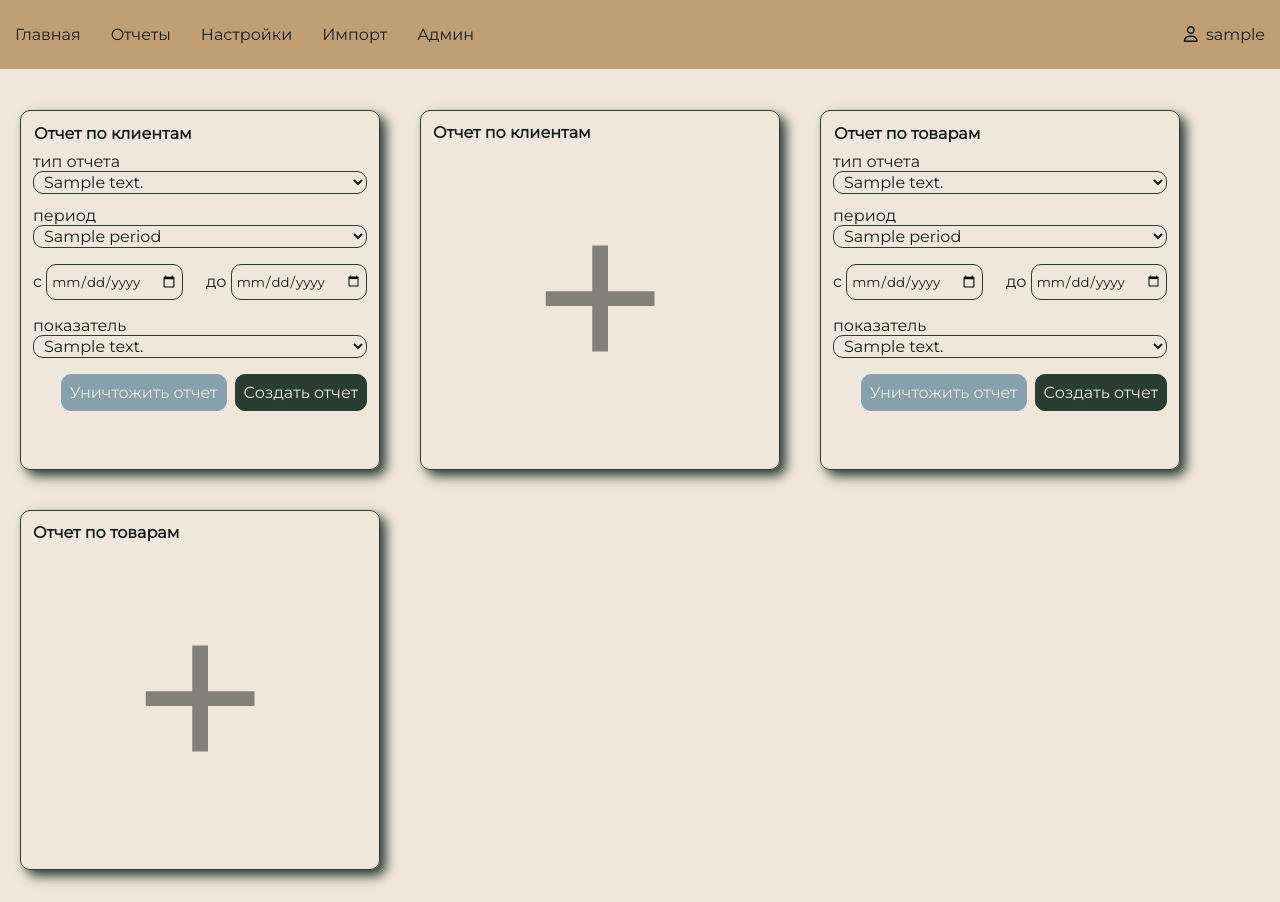
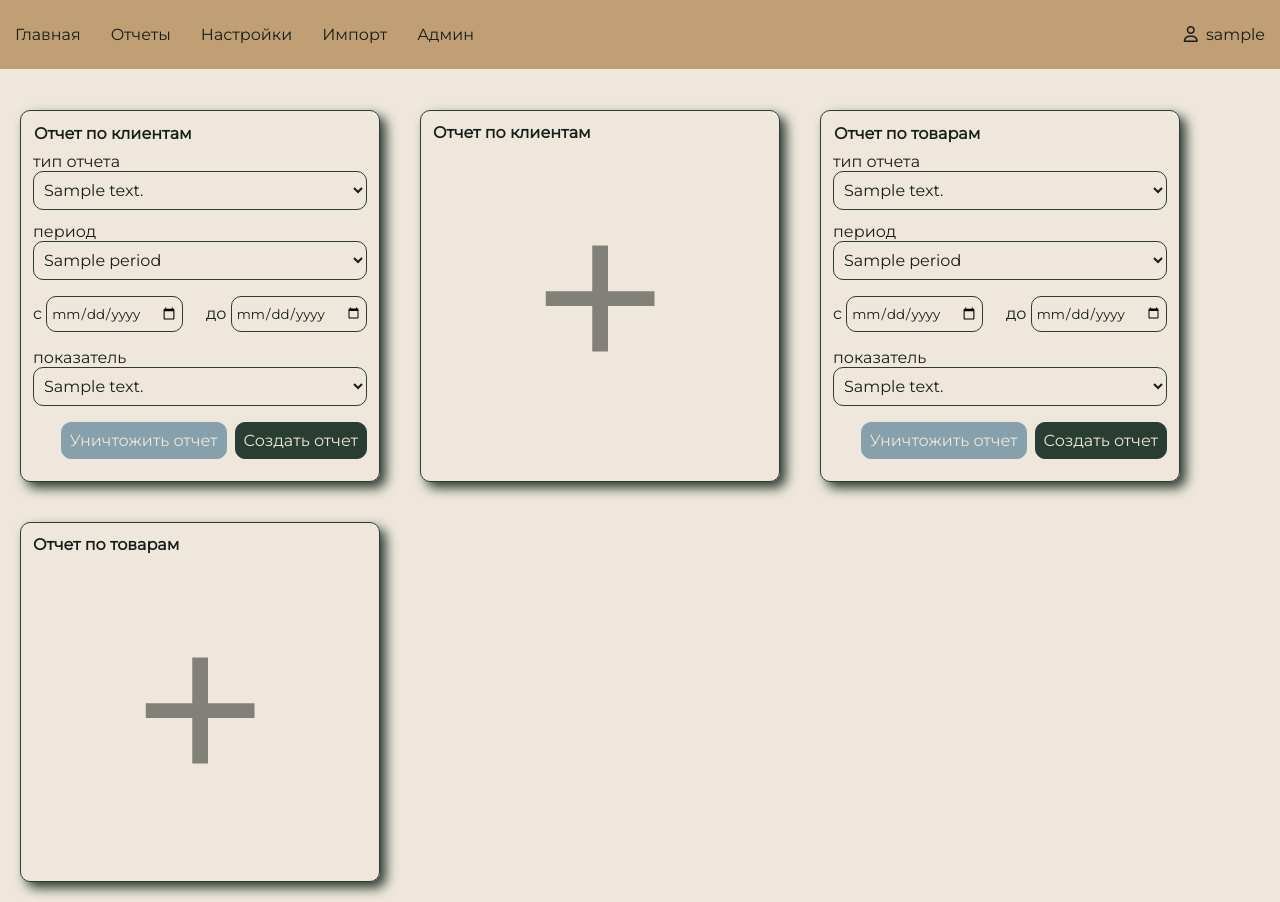
Before and after one commit to tsibul/marketingReport, a Django app: template templates/report.html in a window 1280 px wide. Run offline with Django 4.2, Linux system fonts and the light colour scheme; a user stored in the database is signed in; tables that the repository leaves empty hold one stand-in row (values such as "Sample post"); the template is opened without the code that fills it: most values are stand-ins (such as "Sample title", 1, 10 or a date in 2020); parts of the project's set-up code (start-up, migrations or seed data) failed here and were passed over; some libraries are stand-ins or nearby versions.

Commit message:
changed button-block to BEM fix form-select

```diff
--- a/marketing_report/static/marketing_report/css/scss/_main.scss
+++ b/marketing_report/static/marketing_report/css/scss/_main.scss
@@ -47,7 +47,7 @@
     margin-bottom: 6px;
     @include brd-standard;
     font-size: 16px;
-    padding: 0 6px;
+    padding: 8px 6px;
     background-color: $colorSecondary100;
   }
 
@@ -111,3 +111,9 @@
     min-width: 390px;
   }
 }
+
+.button-block {
+  display: flex;
+  justify-content: flex-end;
+  gap: 8px;
+}
--- a/marketing_report/static/marketing_report/css/scss/_report.scss
+++ b/marketing_report/static/marketing_report/css/scss/_report.scss
@@ -2,6 +2,10 @@
 @import "mixins";
 
 .report {
+  &_button-block {
+    margin: 10px 0;
+  }
+
   &-header {
     display: flex;
     justify-content: space-between;
@@ -37,7 +41,7 @@
     transition: all 0.3s ease-out;
     box-shadow: 6px 6px 12px $colorPrimary800;
 
-    &:hover{
+    &:hover {
       transform: scale(1.02);
     }
 
@@ -83,10 +87,3 @@
   display: flex;
   justify-content: space-between;
 }
-
-.button-block {
-  display: flex;
-  justify-content: flex-end;
-  margin: 10px 0;
-  gap: 8px;
-}
--- a/marketing_report/static/marketing_report/css/style.css
+++ b/marketing_report/static/marketing_report/css/style.css
@@ -78,7 +78,7 @@
   border: 1px solid #293D32;
   border-radius: 10px;
   font-size: 16px;
-  padding: 0 6px;
+  padding: 8px 6px;
   background-color: #EFE7DC;
 }
 .form-input {
@@ -135,6 +135,15 @@
   min-width: 390px;
 }
 
+.button-block {
+  display: flex;
+  justify-content: flex-end;
+  gap: 8px;
+}
+
+.report_button-block {
+  margin: 10px 0;
+}
 .report-header {
   display: flex;
   justify-content: space-between;
@@ -204,13 +213,6 @@
 .date-row {
   display: flex;
   justify-content: space-between;
-}
-
-.button-block {
-  display: flex;
-  justify-content: flex-end;
-  margin: 10px 0;
-  gap: 8px;
 }
 
 .dict {
--- a/marketing_report/static/marketing_report/js/dictionary.js
+++ b/marketing_report/static/marketing_report/js/dictionary.js
@@ -80,7 +80,7 @@ function createButtonBlock() {
     /* create button block for buttons submit & cancel */
     let childNode;
     const buttonBlock = document.createElement('div');
-    buttonBlock.classList.add('dict__btn-block'); // block for buttons submit & cancel
+    buttonBlock.classList.add('dict__button-block', 'button-block'); // block for buttons submit & cancel
     childNode = document.createElement('button'); //button cancel
     childNode.innerHTML = '<i class="fa fa-solid fa-xmark" ></i>';
     childNode.classList.add('btn', 'btn-close', 'dict__btn');
--- a/templates/dictionary.html
+++ b/templates/dictionary.html
@@ -10,7 +10,7 @@
                         <div class="report-heading">Цвета</div>
                         <div class="dict-block__search">
                             <i class="fa fa-solid fa-magnifying-glass"></i>
-                            <input type="search" class="form-input search-block__form-input"
+                            <input type="search" class="form-input dict-block__form-input"
                                    placeholder="искать...">
                             <button class="btn btn-save" type="button">поиск</button>
                         </div>
--- a/templates/report.html
+++ b/templates/report.html
@@ -33,7 +33,7 @@
                             {% endfor %}
                         </select>
                     </div>
-                    <div class="button-block">
+                    <div class="button-block report_button-block">
                         <button type="button" class="btn btn-close" onclick="reportRemove(this)">Уничтожить отчет
                         </button>
                         <button type="button" class="btn btn-save" onclick="buildReport(this)">Создать отчет</button>
@@ -71,7 +71,7 @@
                             {% endfor %}
                         </select>
                     </div>
-                    <div class="button-block">
+                    <div class="button-block report_button-block">
                         <button type="button" class="btn btn-close" onclick="reportRemove(this)">Уничтожить отчет
                         </button>
                         <button type="button" class="btn btn-save" onclick="buildReport(this)">Создать отчет</button>
@@ -115,7 +115,7 @@
                     {% endfor %}
                 </select>
             </div>
-            <div class="button-block">
+            <div class="button-block report_button-block">
                 <button type="button" class="btn btn-close" onclick="reportRemove(this)">Уничтожить отчет</button>
                 <button type="button" class="btn btn-save" onclick="buildReport(this)">Создать отчет</button>
             </div>
@@ -142,7 +142,7 @@
                     {% endfor %}
                 </select>
             </div>
-            <div class="button-block">
+            <div class="button-block report_button-block">
                 <button type="button" class="btn btn-close" onclick="reportRemove(this)">Уничтожить отчет</button>
                 <button type="button" class="btn btn-save" onclick="buildReport(this)">Создать отчет</button>
             </div>
```
Also changed, not shown: 1 other file.
